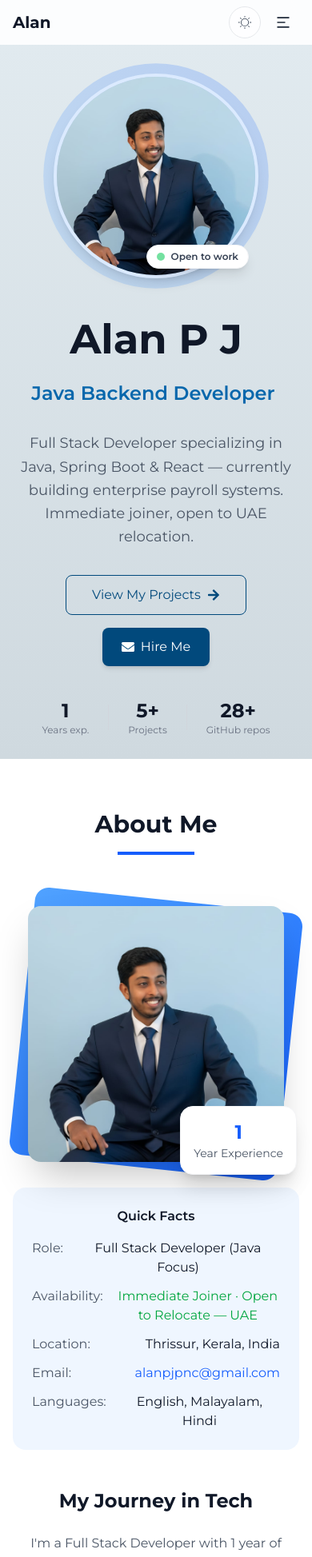
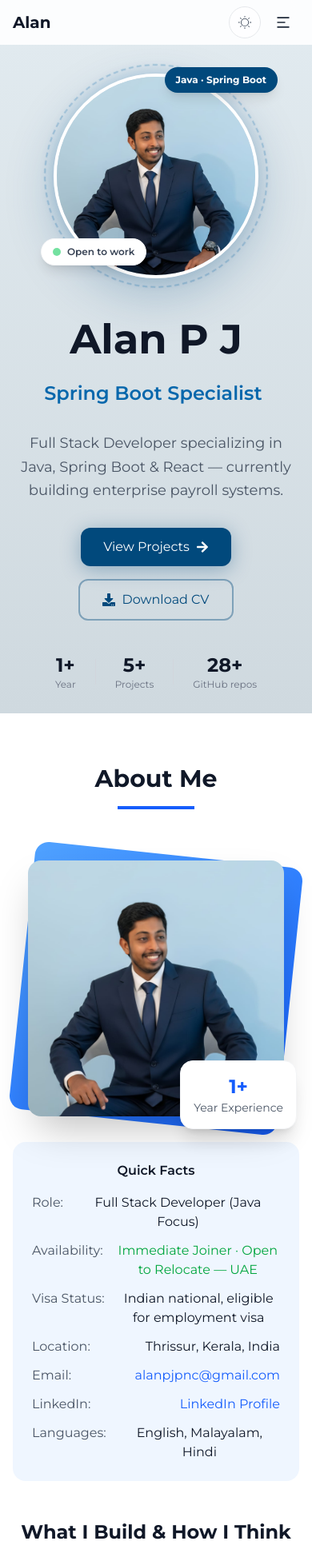
Before and after one commit to Alan-P-J/React_Tailwind_Portfolio_Demo, a React (Vite) app: page / in a window 390 px wide. Shown: the top 1947 px of the page at 80% size. Built offline with nearby package versions, Linux system fonts and the light colour scheme.

Commit message:
Hero section improved

```diff
--- a/src/components/About.jsx
+++ b/src/components/About.jsx
@@ -1,6 +1,6 @@
 import { forwardRef } from "react";
 import { FaArrowRight } from "react-icons/fa";
-import profileImg from "../assets/4300df04-1386-482a-b198-fc01290b561f.jpeg";
+import profileImg from "../assets/profile-headshot.jpeg";
 
 const scrollToSection = (id) => {
   document.getElementById(id)?.scrollIntoView({ behavior: "smooth" });
@@ -18,6 +18,11 @@ const QUICK_FACTS = [
     className: "font-medium text-green-600 dark:text-green-400",
   },
   {
+    label: "Visa Status",
+    value: "Indian national, eligible for employment visa",
+    className: "font-medium text-gray-900 dark:text-white",
+  },
+  {
     label: "Location",
     value: "Thrissur, Kerala, India",
     className: "font-medium text-gray-900 dark:text-white",
@@ -26,6 +31,13 @@ const QUICK_FACTS = [
     label: "Email",
     value: "alanpjpnc@gmail.com",
     className: "font-medium text-blue-600 dark:text-blue-400",
+    isEmail: true,
+  },
+  {
+    label: "LinkedIn",
+    value: "https://www.linkedin.com/in/alan-p-j-5747a1247/",
+    className: "font-medium text-blue-600 dark:text-blue-400",
+    isLinkedIn: true,
   },
   {
     label: "Languages",
@@ -42,7 +54,6 @@ const AboutMe = forwardRef((_, ref) => {
       className="py-16 bg-white pb-7 md:pt-28 dark:bg-gray-900"
     >
       <div className="container px-4 mx-auto sm:px-6 lg:px-8">
-
         {/* ── Section Header ── */}
         <div className="mb-16 text-center">
           <h2 className="mb-4 text-3xl font-bold text-gray-900 md:text-4xl dark:text-white">
@@ -52,15 +63,12 @@ const AboutMe = forwardRef((_, ref) => {
         </div>
 
         <div className="grid items-center gap-12 lg:grid-cols-2">
-
           {/* ── Left column: image + quick facts ── */}
           <div className="space-y-8">
-
             {/* Profile image with decorative background */}
             <div className="flex justify-center lg:justify-start">
               {/* Single relative wrapper so gradient + badge both anchor correctly */}
               <div className="relative w-80 h-80">
-
                 {/* Rotated gradient card behind image */}
                 <div
                   aria-hidden="true"
@@ -80,13 +88,12 @@ const AboutMe = forwardRef((_, ref) => {
                 {/* Experience badge — anchored to image wrapper */}
                 <div className="absolute z-20 p-4 bg-white border border-gray-100 shadow-xl -bottom-4 -right-4 dark:bg-gray-800 rounded-2xl dark:border-gray-700">
                   <div className="text-center">
-                    <div className="text-2xl font-bold text-blue-600">1</div>
+                    <div className="text-2xl font-bold text-blue-600">1+</div>
                     <div className="text-sm text-gray-600 dark:text-gray-400">
                       Year Experience
                     </div>
                   </div>
                 </div>
-
               </div>
             </div>
 
@@ -96,32 +103,50 @@ const AboutMe = forwardRef((_, ref) => {
                 Quick Facts
               </h3>
               <dl className="space-y-3">
-                {QUICK_FACTS.map(({ label, value, className }) => (
+                {QUICK_FACTS.map(
+                  ({ label, value, className, isEmail, isLinkedIn }) => (
                     <div key={label} className="flex justify-between gap-4">
                       <dt className="text-gray-600 dark:text-gray-400 shrink-0">
                         {label}:
                       </dt>
-                    <dd className={className}>{value}</dd>
+                      <dd className={className}>
+                        {isEmail ? (
+                          <a href={`mailto:${value}`} className={className}>
+                            {value}
+                          </a>
+                        ) : isLinkedIn ? (
+                          <a
+                            href={value}
+                            className={className}
+                            target="_blank"
+                            rel="noopener noreferrer"
+                          >
+                            LinkedIn Profile
+                          </a>
+                        ) : (
+                          value
+                        )}
+                      </dd>
                     </div>
-                ))}
+                  ),
+                )}
               </dl>
             </div>
-
           </div>
 
           {/* ── Right column: bio + CTA ── */}
           <div className="space-y-6">
             <h3 className="text-2xl font-bold text-gray-900 dark:text-white">
-              My Journey in Tech
+              What I Build & How I Think
             </h3>
 
             <div className="space-y-4 leading-relaxed text-gray-600 dark:text-gray-300">
               <p>
-                I'm a Full Stack Developer with 1 year of hands-on experience
-                building enterprise-grade web applications using Java, Spring Boot,
-                and React. Currently contributing to a large-scale payroll and HR
-                system migration, with a strong focus on backend architecture and
-                API design.
+                I'm a Full Stack Developer with 1+ year of hands-on experience
+                building enterprise-grade web applications using Java, Spring
+                Boot, and React. Currently contributing to a large-scale payroll
+                and HR system migration, with a strong focus on backend
+                architecture and API design.
               </p>
               <p>
                 My core strengths include designing RESTful APIs, implementing
@@ -140,7 +165,15 @@ const AboutMe = forwardRef((_, ref) => {
 
             {/* Tech badge tags — replaces plain text tech stack line */}
             <div className="flex flex-wrap gap-2 pt-2">
-              {["Java", "Spring Boot", "JPA/Hibernate", "React", "PostgreSQL", "MySQL", "Git"].map((tech) => (
+              {[
+                "Java",
+                "Spring Boot",
+                "JPA/Hibernate",
+                "React",
+                "PostgreSQL",
+                "MySQL",
+                "Git",
+              ].map((tech) => (
                 <span
                   key={tech}
                   className="px-3 py-1 text-sm font-medium text-blue-600 bg-blue-100 rounded-full dark:bg-blue-900/40 dark:text-blue-300"
@@ -163,7 +196,6 @@ const AboutMe = forwardRef((_, ref) => {
               View My Projects
               <FaArrowRight aria-hidden="true" />
             </button>
-
           </div>
         </div>
       </div>
--- a/src/components/Footer.jsx
+++ b/src/components/Footer.jsx
@@ -1,39 +1,94 @@
-import { FaGithub, FaLinkedin } from "react-icons/fa";
+import { FaGithub, FaLinkedin, FaEnvelope, FaWhatsapp } from "react-icons/fa";
 import { SiLeetcode } from "react-icons/si";
 
 const NAV_LINKS = ["Home", "About", "Skills", "Projects", "Contact"];
 
 const SOCIAL_LINKS = [
-  { icon: FaGithub,   href: "https://github.com/Alan-P-J",                        label: "GitHub"   },
-  { icon: FaLinkedin, href: "https://www.linkedin.com/in/alan-p-j-5747a1247/",    label: "LinkedIn" },
-  { icon: SiLeetcode, href: "https://leetcode.com/u/K28night/",                   label: "LeetCode" },
+  {
+    icon: FaGithub,
+    href: "https://github.com/Alan-P-J",
+    label: "GitHub",
+    hoverClass: "hover:text-white hover:bg-gray-700",
+  },
+  {
+    icon: FaLinkedin,
+    href: "https://www.linkedin.com/in/alan-p-j-5747a1247/",
+    label: "LinkedIn",
+    hoverClass: "hover:text-white hover:bg-blue-600",
+  },
+  {
+    icon: SiLeetcode,
+    href: "https://leetcode.com/u/K28night/",
+    label: "LeetCode",
+    hoverClass: "hover:text-white hover:bg-yellow-500",
+  },
+];
+
+// Fix 1 & 2: contact info + WhatsApp deep link
+const CONTACT_INFO = [
+  {
+    icon: FaEnvelope,
+    label: "alanpjpnc@gmail.com",
+    href: "mailto:alanpjpnc@gmail.com",
+    hoverClass: "hover:text-blue-400",
+  },
+  {
+    icon: FaWhatsapp,
+    label: "+91 75101 89423",
+    href: "https://wa.me/917510189423",
+    hoverClass: "hover:text-green-400",
+  },
 ];
 
 const Footer = () => {
   const currentYear = new Date().getFullYear();
 
   return (
-    <footer className="text-gray-600 duration-300 bg-gray-200 dark:bg-gray-900">
+    <footer className="text-gray-400 duration-300 bg-gray-900 dark:bg-gray-950">
 
+      {/* ── Main footer body ── */}
       <div className="container px-6 py-10 mx-auto">
-        <div className="flex flex-col items-center gap-6 md:flex-row md:justify-between">
+        <div className="grid gap-10 sm:grid-cols-2 lg:grid-cols-3">
 
-          {/* Brand */}
-          <div className="text-center md:text-left">
-            <p className="text-lg font-bold text-gray-700 dark:text-white">Alan P J</p>
-            <p className="mt-1 text-sm text-gray-500 dark:text-gray-400">
-              Full Stack Developer · Open to UAE
+          {/* Brand + tagline + contact info */}
+          <div className="space-y-4">
+            <div>
+              {/* Fix 2: updated tagline */}
+              <p className="text-lg font-bold text-white">Alan P J</p>
+              <p className="mt-1 text-sm text-gray-400">
+                Java / Full Stack Developer · Immediate Joiner · UAE
               </p>
             </div>
 
+            {/* Fix 1: email + WhatsApp as plain-text links */}
+            <div className="pt-1 space-y-2">
+              {CONTACT_INFO.map(({ icon: Icon, label, href, hoverClass }) => (
+                <a
+                  key={label}
+                  href={href}
+                  target={href.startsWith("http") ? "_blank" : "_self"}
+                  rel="noopener noreferrer"
+                  className={`flex items-center gap-2 text-sm text-gray-400 transition-colors duration-300 ${hoverClass}`}
+                >
+                  <Icon size={14} aria-hidden="true" />
+                  {label}
+                </a>
+              ))}
+            </div>
+          </div>
+
           {/* Nav links */}
-          <nav aria-label="Footer navigation">
-            <ul className="flex flex-wrap justify-center gap-4 text-sm">
+          <nav aria-label="Footer navigation" className="sm:justify-self-center">
+            <p className="mb-3 text-xs font-semibold tracking-widest text-gray-500 uppercase">
+              Navigation
+            </p>
+            <ul className="space-y-2 text-sm">
               {NAV_LINKS.map((link) => (
                 <li key={link}>
-
-                    <a href={`#${link.toLowerCase()}`}
-                    className="transition-colors duration-300 hover:text-white"
+                  {/* Fix 3: explicit hover colour works in both light and dark */}
+                  <a
+                    href={`#${link.toLowerCase()}`}
+                    className="text-gray-400 transition-colors duration-300 hover:text-white"
                   >
                     {link}
                   </a>
@@ -42,32 +97,40 @@ const Footer = () => {
             </ul>
           </nav>
 
-          {/* Social icons */}
-          <div className="flex items-center gap-4">
-            {SOCIAL_LINKS.map(({ icon: Icon, href, label }) => (
+          {/* Social links */}
+          <div className="sm:justify-self-end">
+            <p className="mb-3 text-xs font-semibold tracking-widest text-gray-500 uppercase">
+              Find me on
+            </p>
+            <div className="flex items-center gap-3">
+              {SOCIAL_LINKS.map(({ icon: Icon, href, label, hoverClass }) => (
                 <a
                   key={label}
                   href={href}
                   target="_blank"
                   rel="noopener noreferrer"
                   aria-label={label}
-                className="p-2 transition-all duration-300 rounded-lg hover:text-white hover:bg-gray-700 focus:outline-none focus:ring-2 focus:ring-blue-500"
+                  className={`p-2.5 text-gray-400 transition-all duration-300 rounded-lg
+                    bg-gray-800 dark:bg-gray-800
+                    ${hoverClass}
+                    focus:outline-none focus:ring-2 focus:ring-blue-500`}
                 >
                   <Icon size={18} aria-hidden="true" />
                 </a>
               ))}
             </div>
+          </div>
 
         </div>
       </div>
 
-      {/* Bottom bar */}
-      <div className="py-4 border-t border-gray-500">
-        <div className="container flex flex-col items-center justify-between gap-2 px-6 mx-auto text-xs text-gray-500 sm:flex-row">
+      {/* ── Bottom bar ── */}
+      <div className="border-t border-gray-800 dark:border-gray-700">
+        <div className="container flex flex-col items-center justify-between gap-2 px-6 py-4 mx-auto text-xs text-gray-500 sm:flex-row">
           <p>© {currentYear} Alan P J. All rights reserved.</p>
-
-            <a href="#home"
-            className="transition-colors duration-300 hover:text-white"
+          <a
+            href="#home"
+            className="text-gray-500 transition-colors duration-300 hover:text-white"
           >
             Back to top ↑
           </a>
--- a/src/components/Hero.jsx
+++ b/src/components/Hero.jsx
@@ -1,22 +1,13 @@
 import { forwardRef, memo } from "react";
-import { FaArrowRight, FaEnvelope, FaChevronDown } from "react-icons/fa";
-import profileImg from "../assets/4300df04-1386-482a-b198-fc01290b561f.jpeg";
+import { FaArrowRight, FaDownload } from "react-icons/fa";
+import profileImg from "../assets/profile-headshot.jpeg";
 import { TypeAnimation } from "react-type-animation";
 
-// ── Static data outside component — no re-creation on every render ──
 const STATS = [
-  { value: "1", label: "Years exp." },
+  { value: "1+", label: "Year", sub: "Enterprise systems" },
   { value: "5+", label: "Projects" },
   { value: "28+", label: "GitHub repos" },
 ];
-
-// ── ClassName constants ──
-const PRIMARY_BUTTON_CLASSES =
-  "relative overflow-hidden flex items-center gap-2 px-8 py-3 font-semibold text-[#01497c] border border-[#01497c] rounded-lg transition-all duration-500 group hover:border-[#0767ac] focus:outline-none focus:ring-2 focus:ring-[#0767ac] focus:ring-offset-2";
-const SECONDARY_BUTTON_CLASSES =
-  "flex items-center gap-2 px-6 py-3 font-semibold text-white bg-[#01497c] rounded-lg shadow-md hover:bg-[#0767ac] hover:shadow-lg hover:-translate-y-1 transition-all duration-300 focus:outline-none focus:ring-2 focus:ring-[#0767ac] focus:ring-offset-2";
-const BADGE_CLASSES =
-  "absolute bottom-3 right-3 z-20 flex items-center gap-2 bg-white dark:bg-gray-800 rounded-full px-3 py-1.5 shadow-lg border border-gray-100 dark:border-gray-700";
 
 const Hero = memo(
   forwardRef((_, ref) => {
@@ -30,38 +21,24 @@ const Hero = memo(
       >
         <div className="container relative z-10 px-4 mx-auto sm:px-6 lg:px-8">
           <div className="flex flex-col-reverse items-center justify-between gap-12 pt-7 lg:flex-row">
-            {/* ── Text Content ── */}
+            {/* TEXT */}
             <div className="flex-1 text-center lg:text-left">
-              {/* UAE availability badge */}
-              {/* <span className="inline-flex items-center gap-2 px-4 py-1.5 mb-6 text-sm font-medium
-              text-green-700 bg-green-100 rounded-full
-              dark:bg-green-900/30 dark:text-green-400">
-              <span
-                className="w-2 h-2 bg-green-500 rounded-full animate-pulse"
-                aria-hidden="true"
-              />
-              Available · Open to UAE Opportunities
-            </span> */}
-
               {/* Name */}
               <h1 className="mb-6 text-4xl font-bold text-gray-900 md:text-6xl lg:text-8xl dark:text-white">
                 Alan P J
               </h1>
 
-              {/* Animated role — min-h prevents layout shift at all breakpoints */}
-              <h2
-                className="mb-6 text-2xl font-semibold text-[#0767ac] md:text-3xl
-              min-h-[2.5rem] md:min-h-[3rem]"
-              >
+              {/* Animated role */}
+              <h2 className="mb-6 text-2xl font-semibold text-[#0767ac] md:text-3xl min-h-[2.5rem] md:min-h-[3rem]">
                  <TypeAnimation
                   sequence={[
-                    "Software Engineer",
+                    "Java Backend Developer",
                     2000,
-                    "Java Backend Developer",
+                    "Spring Boot Specialist",
                     2000,
                     "Full Stack Developer",
                     2000,
-                    "Spring Boot Specialist",
+                    "Enterprise Systems Builder",
                     2000,
                   ]}
                   wrapper="span"
@@ -70,42 +47,53 @@ const Hero = memo(
                 />
               </h2>
 
-              {/* Single punchy description */}
+              {/* Description */}
               <p className="max-w-xl mb-8 text-lg leading-relaxed text-gray-600 dark:text-gray-300">
                 Full Stack Developer specializing in Java, Spring Boot & React —
-                currently building enterprise payroll systems. Immediate joiner,
-                open to UAE relocation.
+                currently building enterprise payroll systems.
               </p>
 
-              {/* ── CTA Buttons ── */}
+              {/* CTA Buttons (V2 Style) */}
               <div className="flex flex-wrap justify-center gap-4 md:justify-start">
+                {/* Primary */}
                 <a
                   href="#project"
-                  aria-label="View projects section"
-                  className={PRIMARY_BUTTON_CLASSES}
+                  className="group relative overflow-hidden inline-flex items-center gap-2
+                    px-7 py-3 rounded-xl font-semibold text-white
+                    bg-[#01497c] hover:bg-[#0767ac]
+                    shadow-[0_4px_24px_rgba(1,73,124,0.35)]
+                    hover:shadow-[0_4px_32px_rgba(7,103,172,0.5)]
+                    transition-all duration-300"
                 >
-                  {" "}
-                  <span className="relative z-10 flex items-center gap-2 transition-colors duration-500 group-hover:text-white">
-                    {" "}
-                    View My Projects <FaArrowRight aria-hidden="true" />{" "}
-                  </span>{" "}
-                  <span
-                    aria-hidden="true"
-                    className="absolute inset-0 bg-[#01497c] translate-y-full group-hover:translate-y-0 transition-transform duration-500 ease-in-out"
-                  />{" "}
-                </a>{" "}
+                  View Projects
+                  <FaArrowRight className="transition-transform duration-300 group-hover:translate-x-1" />
+                </a>
+
+                {/* Secondary */}
                 <a
+                  href={`${import.meta.env.BASE_URL}Alan_PJ_Junior_Software_Engineer.pdf`}
+                  download
+                  className="inline-flex items-center gap-2
+                    px-7 py-3 rounded-xl font-semibold
+                    text-[#01497c] dark:text-[#4da6e8]
+                    border-2 border-[#01497c]/40 dark:border-[#4da6e8]/40
+                    hover:border-[#01497c] dark:hover:border-[#4da6e8]
+                    hover:bg-[#01497c]/8 dark:hover:bg-[#4da6e8]/10
+                    transition-all duration-300"
+                >
+                  <FaDownload /> Download CV
+                </a>
+
+                {/* Contact */}
+                {/* <a
                   href="#contact"
-                  aria-label="Go to contact section"
-                  className={SECONDARY_BUTTON_CLASSES}
+                  className="inline-flex items-center gap-2 px-6 py-3 font-semibold text-white transition-all duration-300 bg-gray-800 rounded-xl hover:bg-gray-900"
                 >
-                  {" "}
-                  <FaEnvelope className="text-base" aria-hidden="true" /> Hire
-                  Me{" "}
-                </a>{" "}
+                  <FaEnvelope /> Contact
+                </a> */}
               </div>
 
-              {/* ── Stats row ── */}
+              {/* Stats */}
               <div className="flex items-center justify-center gap-6 mt-10 md:justify-start">
                 {STATS.map((stat, i) => (
                   <div key={stat.label} className="flex items-center gap-6">
@@ -117,45 +105,82 @@ const Hero = memo(
                         {stat.label}
                       </div>
                     </div>
-                    {/* Divider — skip after last item */}
                     {i < STATS.length - 1 && (
-                      <div
-                        className="w-px h-8 bg-gray-300 dark:bg-gray-600"
-                        aria-hidden="true"
-                      />
+                      <div className="w-px h-8 bg-gray-300 dark:bg-gray-600" />
                     )}
                   </div>
                 ))}
               </div>
             </div>
 
-            {/* ── Profile Image ── */}
-            <div className="flex justify-center flex-1">
-              <div className="relative w-64 h-64 md:w-80 md:h-80">
-                {/* Decorative gradient ring */}
+            {/* IMAGE (V2 STYLE APPLIED) */}
+            {/* ── Right: Profile image ── */}
+            <div
+              className="flex-shrink-0 flex justify-center
+                animate-[fadeSlideUp_0.8s_ease_both]"
+            >
+              <div className="relative">
+                {/* Outer rotating ring */}
                 <div
                   aria-hidden="true"
-                  className="absolute inset-0 scale-110 rounded-full bg-gradient-to-tr from-blue-400 to-blue-600 opacity-20 dark:opacity-30"
+                  className="absolute inset-0 -m-3 rounded-full
+                    border-2 border-dashed border-[#0767ac]/25 dark:border-[#4da6e8]/25
+                    animate-[spin_20s_linear_infinite]"
                 />
 
-                {/* Profile photo — eager load, explicit dims for CLS */}
+                {/* Background glow card */}
+                <div
+                  aria-hidden="true"
+                  className="absolute inset-0 -m-1 rounded-full
+                    bg-gradient-to-br from-[#0767ac]/20 to-[#01497c]/10
+                    dark:from-[#4da6e8]/20 dark:to-[#0767ac]/10
+                    blur-sm"
+                />
+
+                {/* Profile image */}
+                <div
+                  className="relative w-64 h-64 md:w-80 md:h-80 rounded-full overflow-hidden
+                  border-4 border-white dark:border-gray-800
+                  shadow-[0_20px_60px_rgba(1,73,124,0.25)] dark:shadow-[0_20px_60px_rgba(7,103,172,0.35)]"
+                >
                   <img
                     src={profileImg}
-                  alt="Alan P J — Full Stack Developer, open to UAE opportunities"
+                    alt="Alan P J — Full Stack Java Developer, open to UAE"
                     loading="eager"
                     width={320}
                     height={320}
-                  className="relative z-10 object-cover w-full h-full border-4 border-blue-100 rounded-full shadow-lg dark:border-blue-900"
+                    className="object-cover w-full h-full"
                   />
+                </div>
 
                 {/* Open to work badge */}
-                <div className={BADGE_CLASSES}>
+                <div
+                  className="absolute bottom-4 -left-4 z-20
+                  flex items-center gap-2
+                  bg-white dark:bg-gray-800
+                  border border-gray-100 dark:border-gray-700
+                  rounded-full px-3.5 py-2
+                  shadow-lg"
+                >
                   <span
-                    className="w-2.5 h-2.5 bg-green-500 rounded-full animate-pulse"
+                    className="w-2.5 h-2.5 rounded-full bg-green-500 animate-pulse"
                     aria-hidden="true"
                   />
-                  <span className="text-xs font-semibold text-gray-700 dark:text-gray-300">
+                  <span className="text-xs font-semibold text-gray-700 dark:text-gray-200 whitespace-nowrap">
                     Open to work
+                  </span>
+                </div>
+
+                {/* Floating tech pill */}
+                <div
+                  className="absolute -top-2 -right-6 z-20
+                  flex items-center gap-1.5
+                  bg-[#01497c] dark:bg-[#0767ac]
+                  rounded-full px-3.5 py-2
+                  shadow-lg"
+                >
+                  <span className="text-xs font-bold text-white whitespace-nowrap">
+                    Java · Spring Boot
                   </span>
                 </div>
               </div>
@@ -163,24 +188,16 @@ const Hero = memo(
           </div>
         </div>
 
-        {/* ── Scroll indicator ── */}
-        <div
-          className="absolute flex-col items-center hidden gap-1 -translate-x-1/2 sm:flex bottom-8 left-1/2 animate-bounce"
-          aria-hidden="true"
-        >
-          <span className="text-xs tracking-widest text-gray-400 uppercase dark:text-gray-500">
-            Scroll
-          </span>
-          <FaChevronDown
-            className="text-gray-400 dark:text-gray-500"
-            size={16}
-          />
-        </div>
+        {/* Animations */}
+        <style>{`
+          @keyframes spin {
+            from { transform: rotate(0deg); }
+            to { transform: rotate(360deg); }
+          }
+        `}</style>
       </section>
     );
   }),
 );
 
-Hero.displayName = "Hero";
-
 export default Hero;
--- a/src/components/Projects.jsx
+++ b/src/components/Projects.jsx
@@ -117,7 +117,7 @@ const PROJECTS = [
       "Task management system with an integrated admin module for task assignment, tracking, and team delegation. Designed to improve team accountability and project delivery.",
     role: null,
     image: TodoList,
-    category: "fullstack",
+    category: "frontend",
     features: [
       "Task assignment & tracking",
       "Admin-controlled workflows",
```
Also changed, not shown: src/assets/profile-headshot.jpeg (renamed from src/assets/4300df04-1386-482a-b198-fc01290b561f.jpeg). Lines whose indentation alone changed are shown as unchanged.
